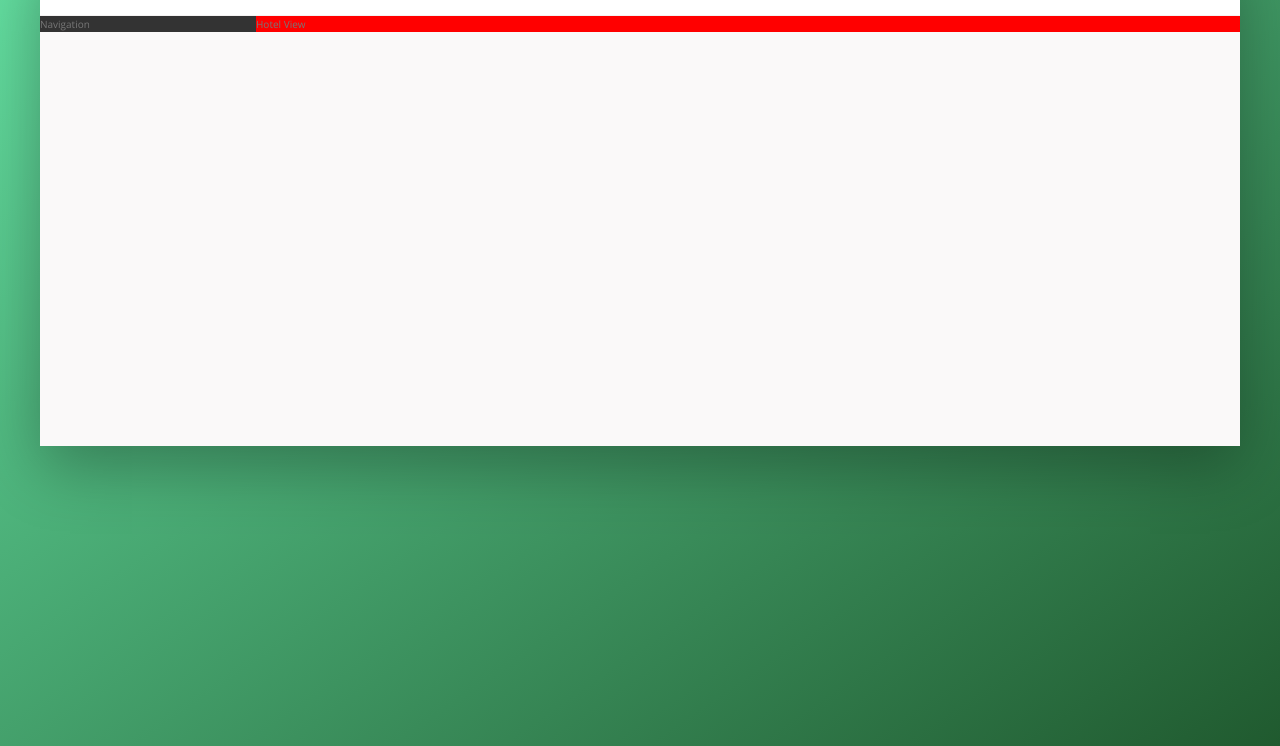
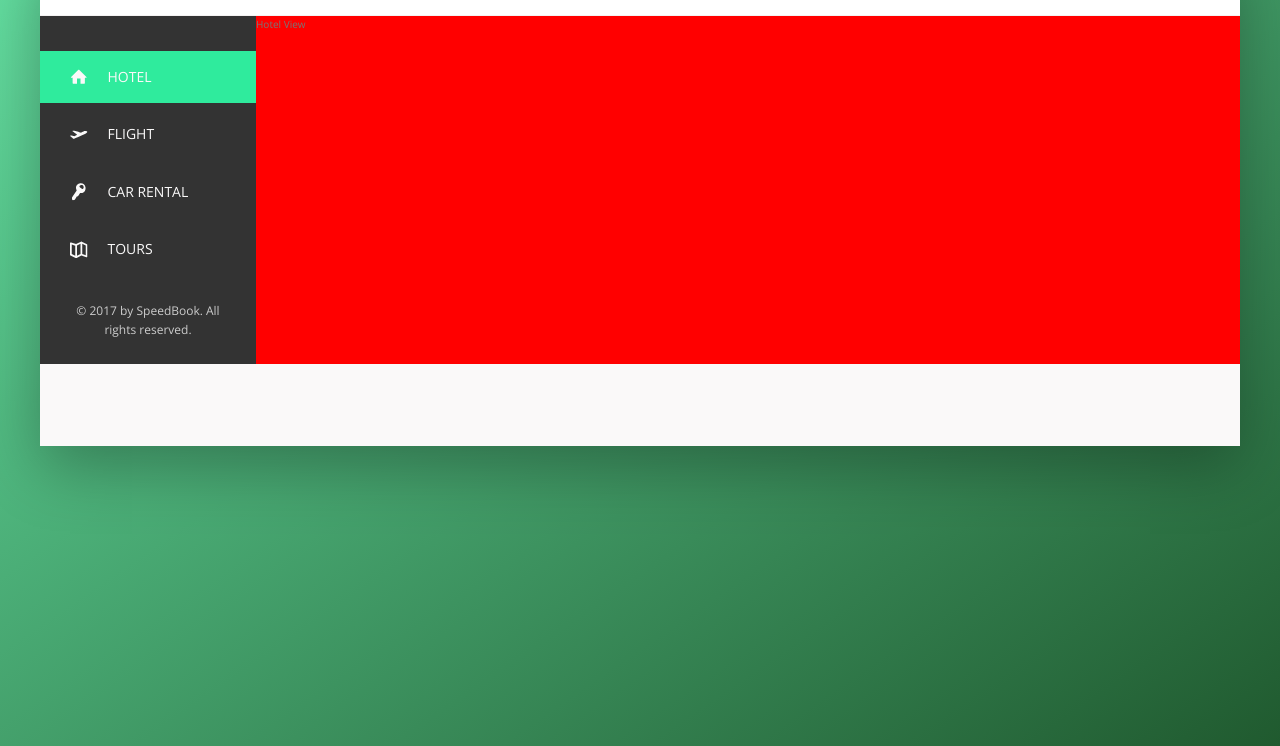
Before and after one commit to flex2016/bookingAppInterface, a website: page index.html in a window 1280 px wide. Shown: the part 134-880 px from the top of the page. Drawn offline with nearby package versions, Linux system fonts and the light colour scheme.

Commit message:
added sidebar nav

```diff
--- a/index.html
+++ b/index.html
@@ -49,7 +49,44 @@
 
             <div class="content">
                 <nav class="sidebar">
-                  Navigation
+                    <ul class="side-nav">
+                        <li class="side-nav__item side-nav__item--active">
+                            <a href="#" class="side-nav__link">
+                                <svg class="side-nav__icon">
+                                    <use xlink:href="img/sprite.svg#icon-home"></use>
+                                </svg>
+                                <span>Hotel</span>
+                            </a>
+                        </li>
+                        <li class="side-nav__item">
+                            <a href="#" class="side-nav__link">
+                                <svg class="side-nav__icon">
+                                    <use xlink:href="img/sprite.svg#icon-aircraft-take-off"></use>
+                                </svg>
+                                <span>Flight</span>
+                            </a>
+                        </li>
+                        <li class="side-nav__item">
+                            <a href="#" class="side-nav__link">
+                                <svg class="side-nav__icon">
+                                    <use xlink:href="img/sprite.svg#icon-key"></use>
+                                </svg>
+                                <span>Car rental</span>
+                            </a>
+                        </li>
+                        <li class="side-nav__item">
+                            <a href="#" class="side-nav__link">
+                                <svg class="side-nav__icon">
+                                    <use xlink:href="img/sprite.svg#icon-map"></use>
+                                </svg>
+                                <span>Tours</span>
+                            </a>
+                        </li>
+                    </ul>
+
+                    <div class="legal">
+                        &copy; 2017 by SpeedBook. All rights reserved.
+                    </div>
                 </nav>
                 <main class="hotel-view">
                     Hotel View
--- a/sass/components/_components.scss
+++ b/sass/components/_components.scss
@@ -111,3 +111,86 @@
   }
 
 }
+
+
+////////////////////////////////////////
+// SIDE NAVIGATION
+.side-nav {
+    font-size: 1.4rem;
+    list-style: none;
+    margin-top: 3.5rem;
+
+
+
+    &__item {
+        position: relative;
+
+        &:not(:last-child) {
+            margin-bottom: .5rem;
+
+        }
+
+
+    }
+
+    &__item::before {
+        content: "";
+        position: absolute;
+        top: 0;
+        left: 0;
+        height: 100%;
+        width: 3px;
+        background-color: var(--color-primary);
+        transform: scaleY(0);
+        transition: transform .2s,
+                    width .4s cubic-bezier(1,0,0,1) .2s,
+                    background-color .1s;
+    }
+
+    &__item:hover::before,
+    &__item--active::before {
+        transform: scaleY(1);
+        width: 100%;
+    }
+
+    &__item:active::before {
+        background-color: var(--color-primary-light);
+    }
+
+    &__link:link,
+    &__link:visited {
+        color: var(--color-grey-light-1);
+        text-decoration: none;
+        text-transform: uppercase;
+        display: block;
+        padding: 1.5rem 3rem;
+        position: relative;
+        z-index: 10;
+
+        display: flex;
+        align-items: center;
+
+
+    }
+
+    &__icon {
+        width: 1.75rem;
+        height: 1.75rem;
+        margin-right: 2rem;
+        fill: currentColor;
+
+
+    }
+  }
+
+
+  ////////////////////////////////////////
+  // LEGAL TEXT
+  .legal {
+    font-size: 1.2rem;
+    color: var(--color-grey-light-4);
+    text-align: center;
+    padding: 2.5rem;
+
+
+  }
--- a/sass/layout/_layout.scss
+++ b/sass/layout/_layout.scss
@@ -30,6 +30,9 @@
   background-color: var(--color-grey-dark-1);
 
   flex: 0 0 18%;
+  display: flex;
+  flex-direction: column;
+  justify-content: space-between;
 
 
 }
```
Also changed, not shown: css/style.css.
